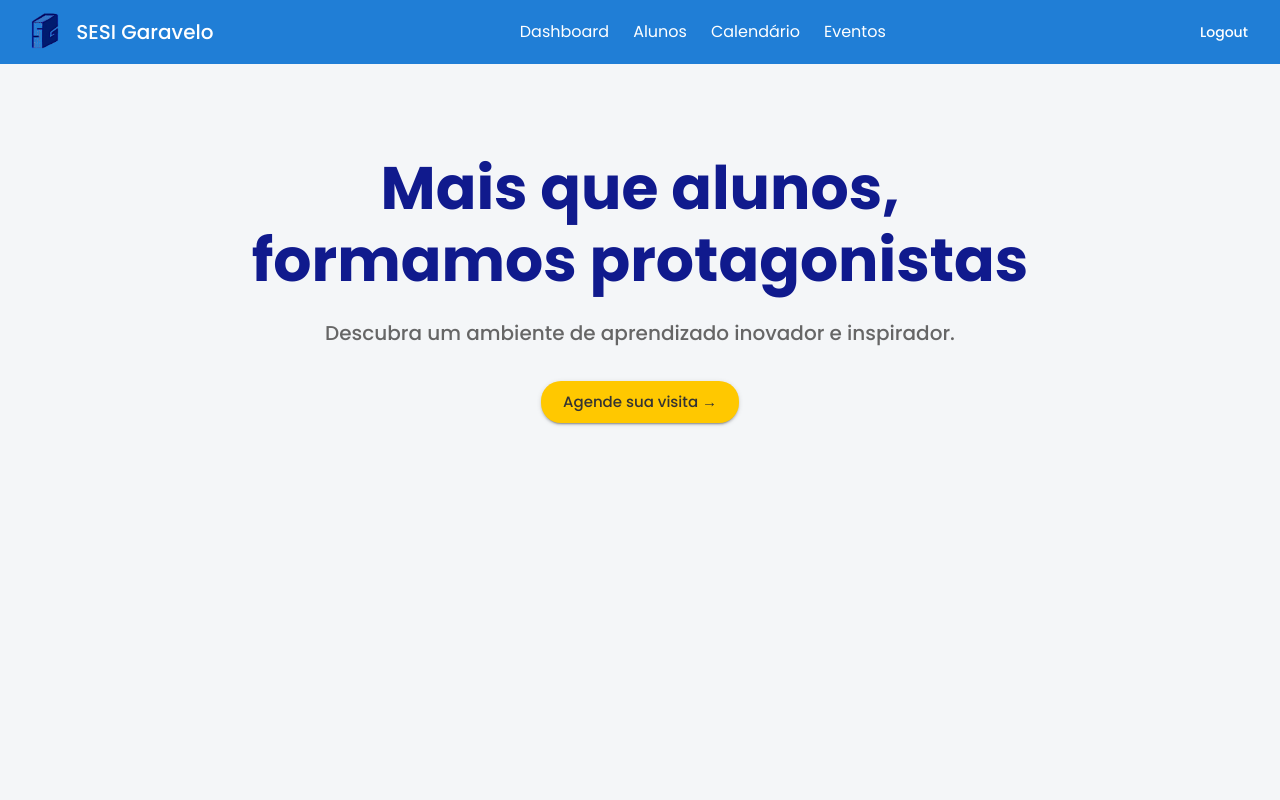
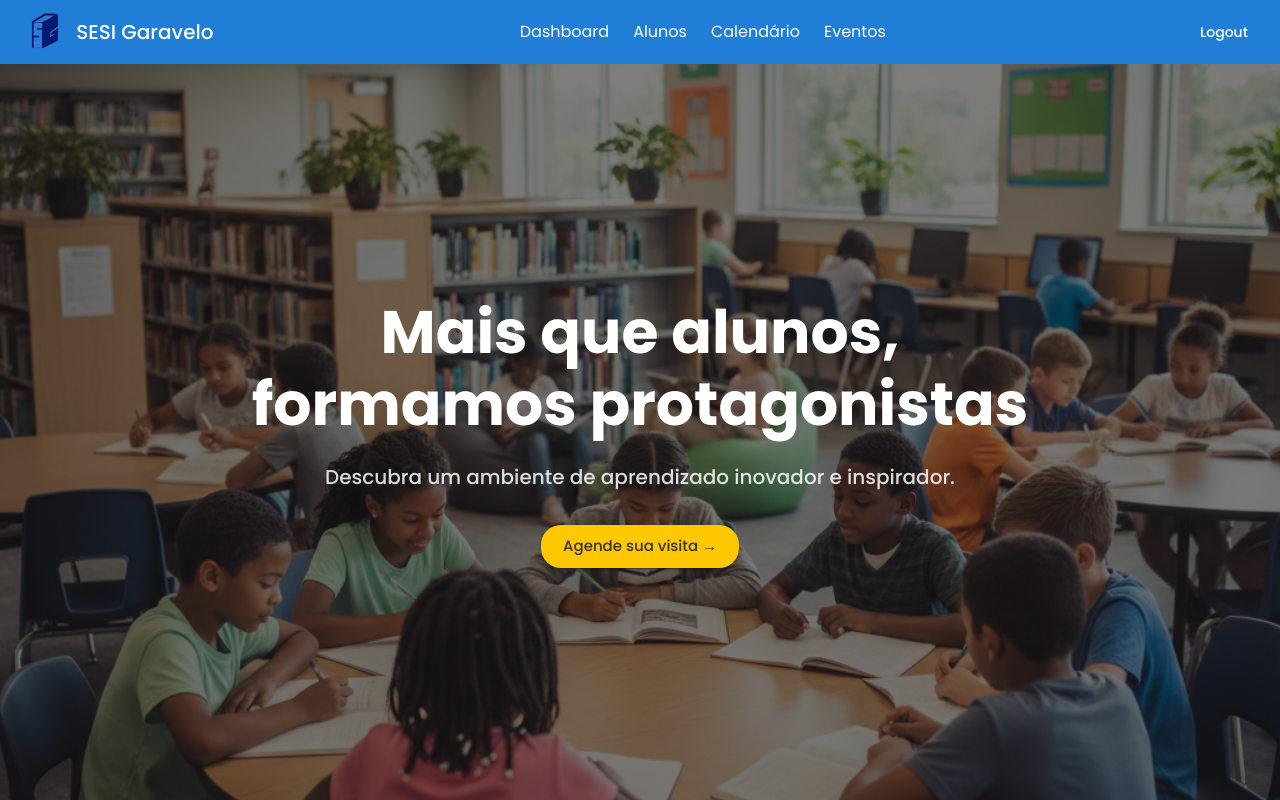
Before and after one commit to lucca170/Projeto-Secretaria-Web, a React (Vite) app in the folder frontend/: page / in a window 1280 px wide. Built offline with nearby package versions, Linux system fonts and the light colour scheme; sample sign-in values are in the browser's storage.

Commit message:
Codigo com erro de conexão backend arrumada e com aba inicial com imagem de fundo

```diff
--- a/frontend/src/components/Layout.jsx
+++ b/frontend/src/components/Layout.jsx
@@ -59,7 +59,14 @@ function Layout({ toggleTheme, onLogout }) {
       </AppBar>
 
       {/* Conteúdo Principal */}
-      <Box component="main" sx={{ flexGrow: 1, p: 3, backgroundColor: (theme) => theme.palette.background.default }}>
+      <Box
+        component="main"
+        sx={{
+          flexGrow: 1,
+          p: 0 // <-- MUDEI DE 'p: 3' PARA 'p: 0'
+          // A LINHA 'backgroundColor: ...' FOI REMOVIDA
+        }}
+      >
         <Toolbar />
         <Outlet />
       </Box>
--- a/frontend/src/pages/Dashboard.jsx
+++ b/frontend/src/pages/Dashboard.jsx
@@ -1,30 +1,47 @@
-// Exemplo em frontend/src/pages/Dashboard.jsx
+// Em: frontend/src/pages/Dashboard.jsx
 import React from 'react';
 import { Typography, Box, Button, Container } from '@mui/material';
 import { Link as RouterLink } from 'react-router-dom';
 
+// 1. O caminho da sua imagem .png (na pasta /public)
+const imageUrl = '/dashboard-bg.png';
+
 function Dashboard() {
   return (
     <Box sx={{
-      // display: 'flex', // Descomente e ajuste se precisar alinhar itens
-      // alignItems: 'center',
-      // justifyContent: 'center',
-      textAlign: 'center', // Centraliza o texto
-      padding: { xs: 4, md: 8 }, // Mais padding em telas maiores
-      // Adicione um fundo gradiente ou imagem se desejar
-      // backgroundColor: theme.palette.primary.main, // Ou use a cor primária
-      borderRadius: 2, // Leve arredondamento
-      color: (theme) => theme.palette.mode === 'light' ? theme.palette.primary.main : theme.palette.common.white, // Cor do texto baseada no tema
-      minHeight: '40vh', // Altura mínima
+      // Configurações de alinhamento
+      position: 'relative',
+      display: 'flex',
+      alignItems: 'center',
+      justifyContent: 'center',
+      textAlign: 'center',
+      padding: { xs: 4, md: 8 }, // Padding interno para o texto
+      overflow: 'hidden',
+
+      // --- Ajustes para Tela Cheia ---
+      width: '100%',
+      minHeight: 'calc(100vh - 64px)', // Altura correta
+
+      // Imagem de fundo e overlay
+      backgroundImage: `linear-gradient(rgba(0, 0, 0, 0.5), rgba(0, 0, 0, 0.5)), url(${imageUrl})`,
+      backgroundSize: 'cover',
+      backgroundPosition: 'center',
+
+      // Cor do texto
+      color: 'common.white',
     }}>
-      <Container maxWidth="md"> {/* Limita a largura do conteúdo */}
+
+      {/* Container para o conteúdo de texto */}
+      <Container maxWidth="md" sx={{ zIndex: 2 }}>
         <Typography variant="h2" component="h1" gutterBottom sx={{ fontWeight: 'bold' }}>
           Mais que alunos, formamos protagonistas
         </Typography>
-        <Typography variant="h6" sx={{ mb: 4, color: 'text.secondary' }}> {/* Cor secundária do texto */}
+
+        <Typography variant="h6" sx={{ mb: 4, color: 'rgba(255, 255, 255, 0.85)' }}>
           Descubra um ambiente de aprendizado inovador e inspirador.
         </Typography>
-        <Button variant="contained" color="secondary" size="large" component={RouterLink} to="/eventos"> {/* Ex: Link para eventos */}
+
+        <Button variant="contained" color="secondary" size="large" component={RouterLink} to="/eventos">
           Agende sua visita →
         </Button>
       </Container>
```
Also changed, not shown: frontend/public/dashboard-bg.png (added), 1 other file (tests, documents, lock files or other folders).
